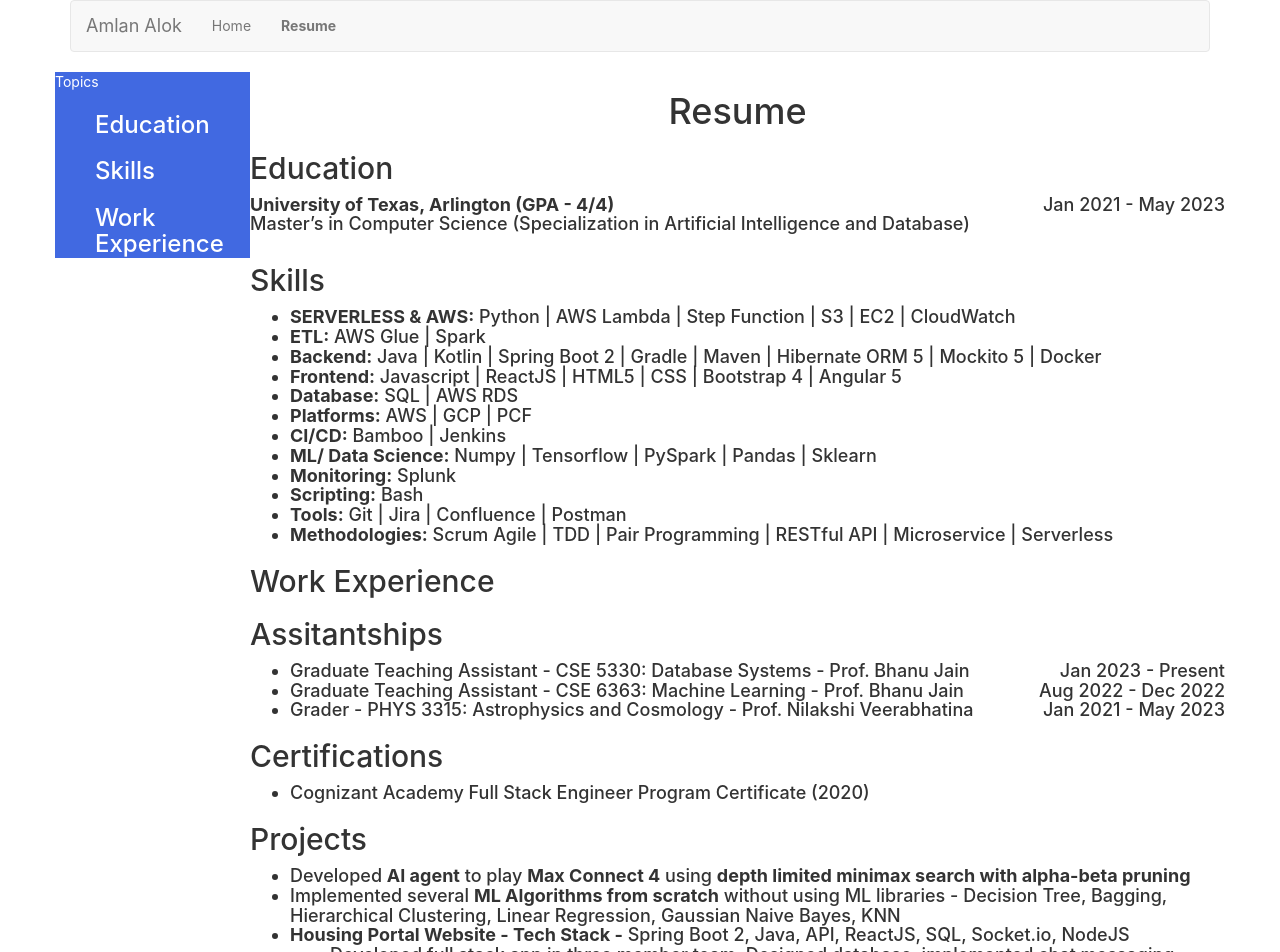
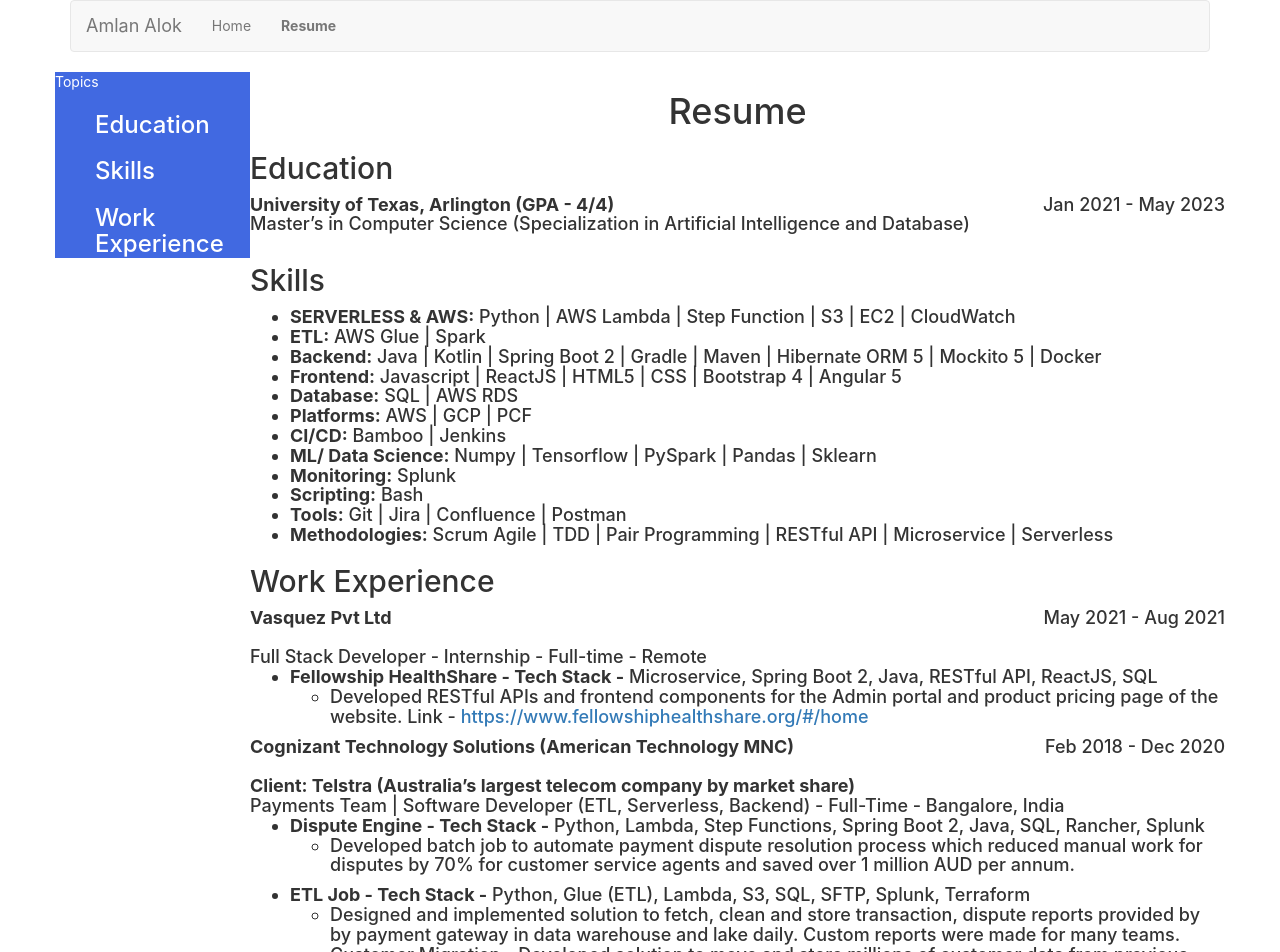
Before and after one commit to AmlanAlok/amlanalok.com, a React (Create React App) app: page /resume in a window 1280 px wide. Shown: the top 952 px of the page. Built offline with nearby package versions, Linux system fonts and the light colour scheme.

Commit message:
partial work ex added

```diff
--- /dev/null
+++ b/src/components/Resume/WorkExperience/Companies/Cognizant.js
@@ -0,0 +1,51 @@
+
+function Cognizant() {
+    return (
+        <div>
+            <div className="row">
+                <div className="col-sm-8">
+                    <span><strong>Cognizant Technology Solutions (American Technology MNC)</strong></span>
+                </div>
+                <div className="col-sm-4">
+                    <span className='float-right'>Feb 2018 - Dec 2020</span>
+                </div>
+            </div>
+            <br />
+            <div className="row">
+                <div className="col-sm-12">
+                    <span><strong>Client: Telstra (Australia’s largest telecom company by market share)</strong></span>
+                </div>
+            </div>
+            <div className="row">
+                <div className="col-sm-12">
+                    <span>Payments Team | Software Developer (ETL, Serverless, Backend) - Full-Time - Bangalore, India</span>
+                </div>
+            </div>
+            <div className="row">
+                <div className="col-sm-12">
+                    <ul>
+                        <li><strong>Dispute Engine - Tech Stack -</strong> Python, Lambda, Step Functions, Spring Boot 2, Java, SQL, Rancher, Splunk</li>
+                        <ul>
+                            <li>Developed batch job to automate payment dispute resolution process which reduced manual work for disputes by 70% for customer service agents and saved over 1 million AUD per annum.</li>
+                        </ul>
+                    </ul>
+                </div>
+            </div>
+            <div className="row">
+                <div className="col-sm-12">
+                    <ul>
+                        <li><strong>ETL Job - Tech Stack -</strong> Python, Glue (ETL), Lambda, S3, SQL, SFTP, Splunk, Terraform</li>
+                        <ul>
+                            <li>Designed and implemented solution to fetch, clean and store transaction, dispute reports provided by
+by payment gateway in data warehouse and lake daily. Custom reports were made for many teams.</li>
+                            <li>Customer Migration - Developed solution to move and store millions of customer data from previous
+payment gateway (BillPay) to a data warehouse maintained by our team.</li>
+                        </ul>
+                    </ul>
+                </div>
+            </div>
+        </div>
+    )
+}
+
+export default Cognizant
--- /dev/null
+++ b/src/components/Resume/WorkExperience/Companies/Vasquez.js
@@ -0,0 +1,34 @@
+
+function Vasquez() {
+    return (
+        <div>
+            <div className="row">
+                <div className="col-sm-8">
+                    <span><strong>Vasquez Pvt Ltd</strong></span>
+                </div>
+                <div className="col-sm-4">
+                    <span className='float-right'>May 2021 - Aug 2021</span>
+                </div>
+            </div>
+            <br/>
+            <div className="row">
+                <div className="col-sm-12">
+                    <span>Full Stack Developer - Internship - Full-time - Remote</span>
+                </div>
+            </div>
+            <div className="row">
+                <div className="col-sm-12">
+                    <ul>
+                        <li><strong>Fellowship HealthShare - Tech Stack -</strong> Microservice, Spring Boot 2, Java, RESTful API, ReactJS, SQL</li>
+                        <ul>
+                            <li>Developed RESTful APIs and frontend components for the Admin portal and product pricing page of the website. Link - <a href='https://www.fellowshiphealthshare.org/#/home'>https://www.fellowshiphealthshare.org/#/home</a>
+                            </li>
+                        </ul>
+                    </ul>
+                </div>
+            </div>
+        </div>
+    )
+}
+
+export default Vasquez
--- a/src/components/Resume/WorkExperience/WorkExperience.js
+++ b/src/components/Resume/WorkExperience/WorkExperience.js
@@ -1,8 +1,14 @@
+import Cognizant from "./Companies/Cognizant";
+import Vasquez from "./Companies/Vasquez";
 
 function WorkExperience() {
     return (
         <div>
             <h2>Work Experience</h2>
+            <h4>
+                <Vasquez/>
+                <Cognizant/>
+            </h4>
         </div>
     )
 }
```
